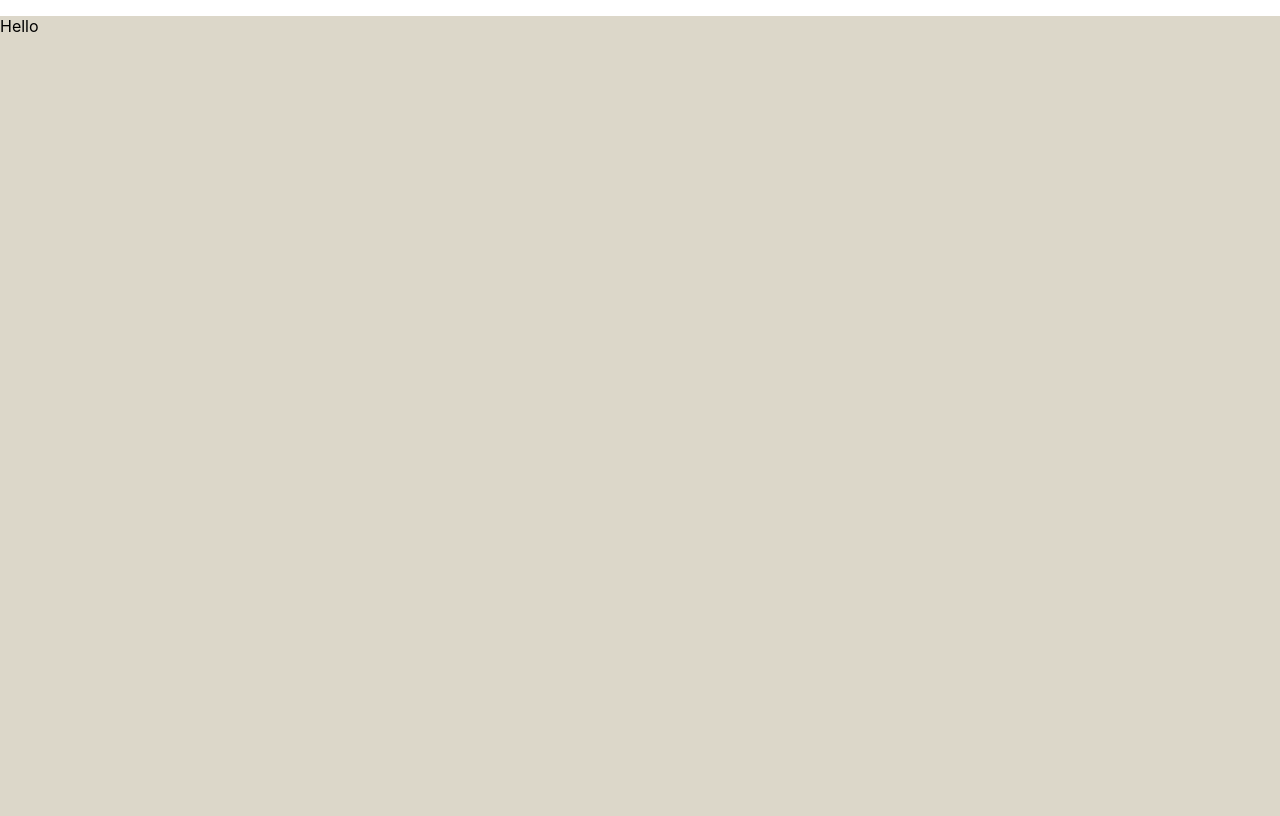
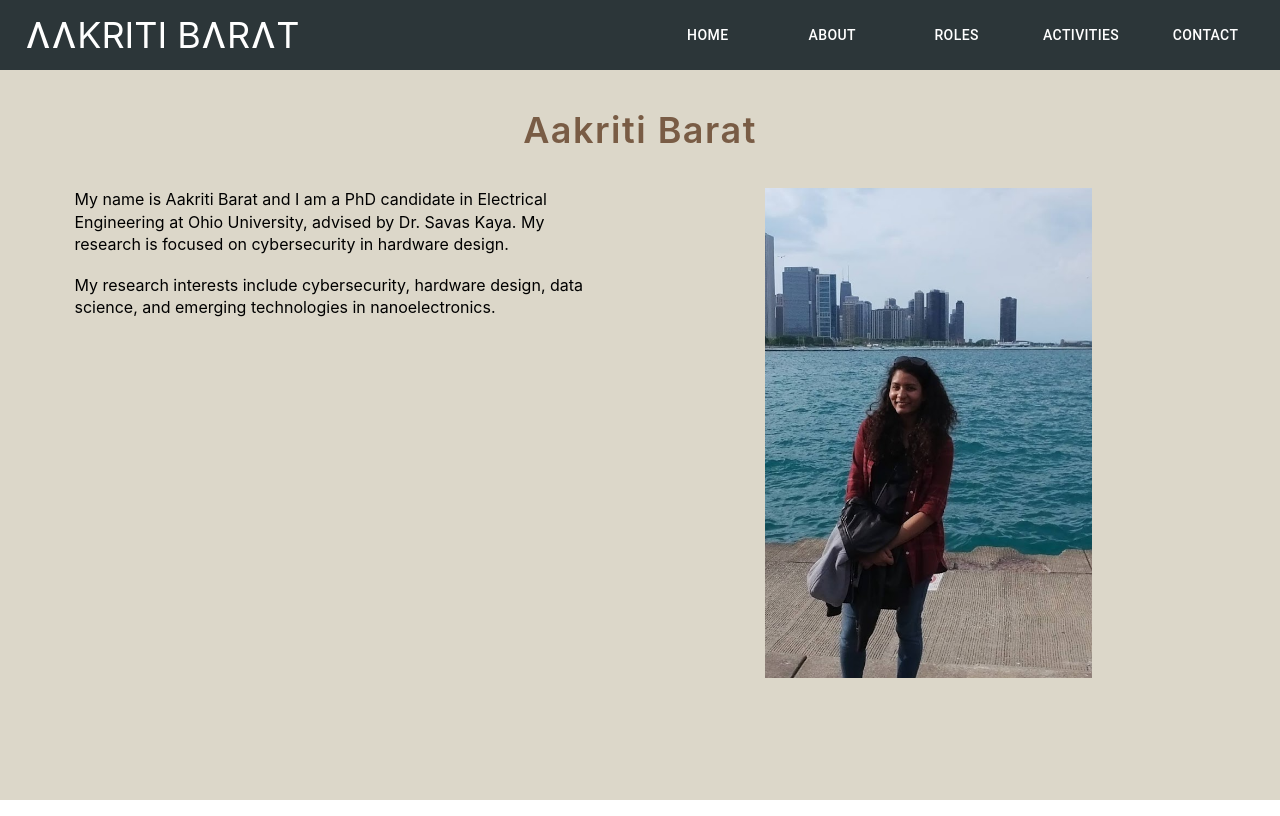
Before and after one commit to abarat09/aakritiwebsite, a React (Create React App) app: page / in a window 1280 px wide. Built offline with nearby package versions, Linux system fonts and the light colour scheme.

Commit message:
aakriti website

```diff
--- a/package.json
+++ b/package.json
@@ -40,9 +40,5 @@
       "last 1 firefox version",
       "last 1 safari version"
     ]
-  },
-  "resolutions": {
-    "**/react": "17.0.2",
-    "**/react-dom": "17.0.2"
   }
 }
--- a/src/App.js
+++ b/src/App.js
@@ -1,12 +1,11 @@
 import React from "react";
-// import HomePage from "./components/Homepage";
+import HomePage from "./components/Homepage";
 
 function App() {
   return (
     <div style={{ height: '100%', width: '100%', margin: 0, padding: 0,backgroundColor: '#DCD7C9',
   }} className="App">
-      {/* <HomePage /> */}
-      <p>Hello</p>
+      <HomePage />
     </div>
   );
 }
```
